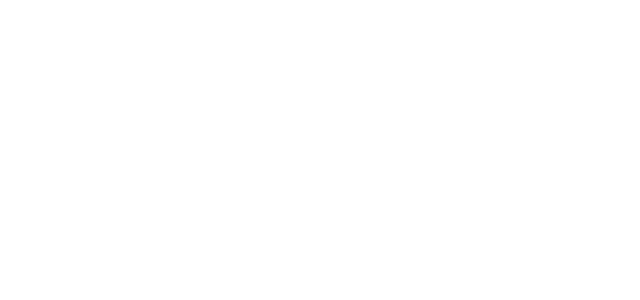
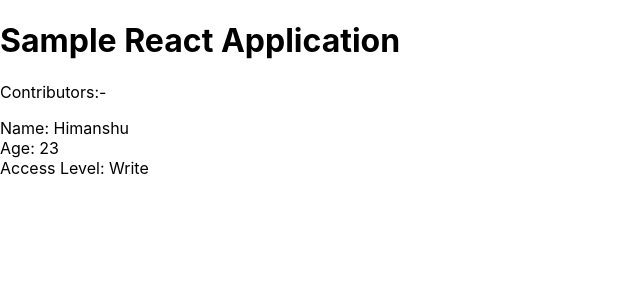
Before and after one commit to himanshu-tiwari/Sample-react, a React (Create React App) app: page / in a window 1280 px wide. Shown: the top 300 px of the page, without its empty margins (0-640 px from the left). Built offline with nearby package versions, Linux system fonts and the light colour scheme.

Commit message:
Added a nested component

```diff
--- a/src/App.js
+++ b/src/App.js
@@ -1,9 +1,13 @@
 import React, { Component } from 'react';
+import Contributor from './Contributor';
 
 class App extends Component {
     render() {
         return (
             <div className="App">
+                <h1>Sample React Application</h1>
+                <p>Contributors:-</p>
+                <Contributor />
             </div>
         );
     }
--- /dev/null
+++ b/src/Contributor.js
@@ -0,0 +1,15 @@
+import React, { Component } from 'react';
+
+class Contributor extends Component {
+	render() {
+		return(
+			<div className="contributors">
+				<div>Name: Himanshu</div>
+				<div>Age: 23</div>
+				<div>Access Level: Write</div>
+			</div>
+		);
+	}
+}
+
+export default Contributor;
```
